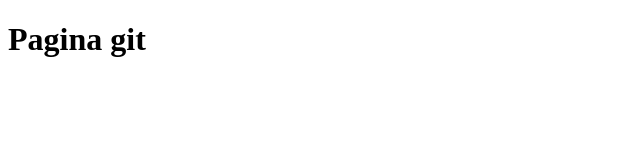
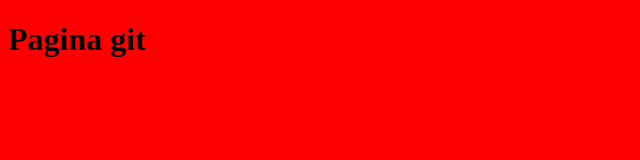
Before and after one commit to AlbertoPerezFlores/despliegue, a plain HTML site: page index.html in a window 1280 px wide. Shown: the whole page, without its empty margins (0-640 px from the left). Drawn offline with Linux system fonts and the light colour scheme.

Commit message:
parrafo y estilo fondo

```diff
--- /dev/null
+++ b/CSS/estilos.css
@@ -0,0 +1,3 @@
+body{
+    background-color: red;
+}
--- a/index.html
+++ b/index.html
@@ -4,6 +4,7 @@
     <meta charset="UTF-8">
     <meta http-equiv="X-UA-Compatible" content="IE=edge">
     <meta name="viewport" content="width=device-width, initial-scale=1.0">
+    <link rel="stylesheet" type="text/css" href="css/estilos.css">
     <title>Document</title>
 </head>
 <body>
```
Also changed, not shown: JS/javascript.js (added).
